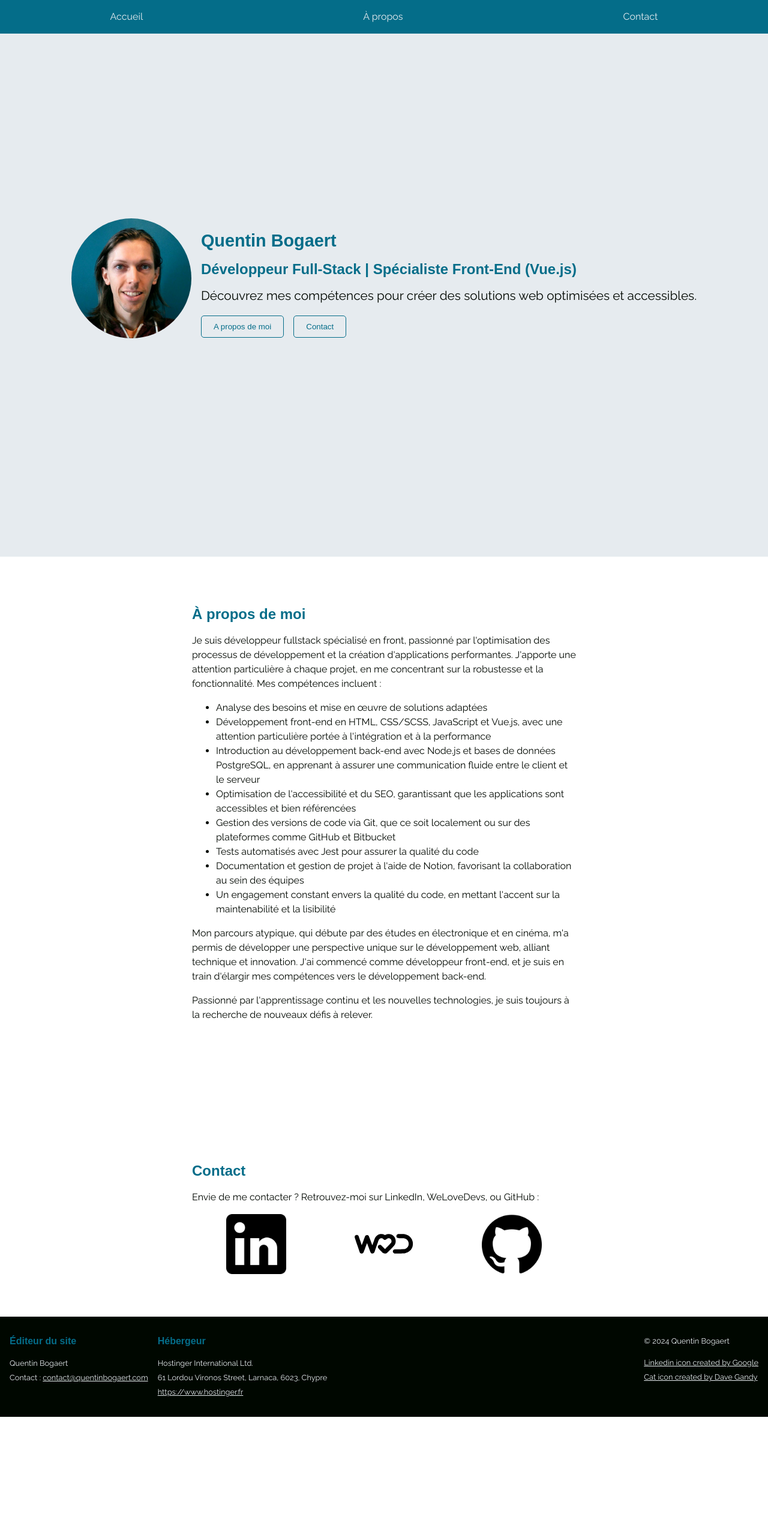
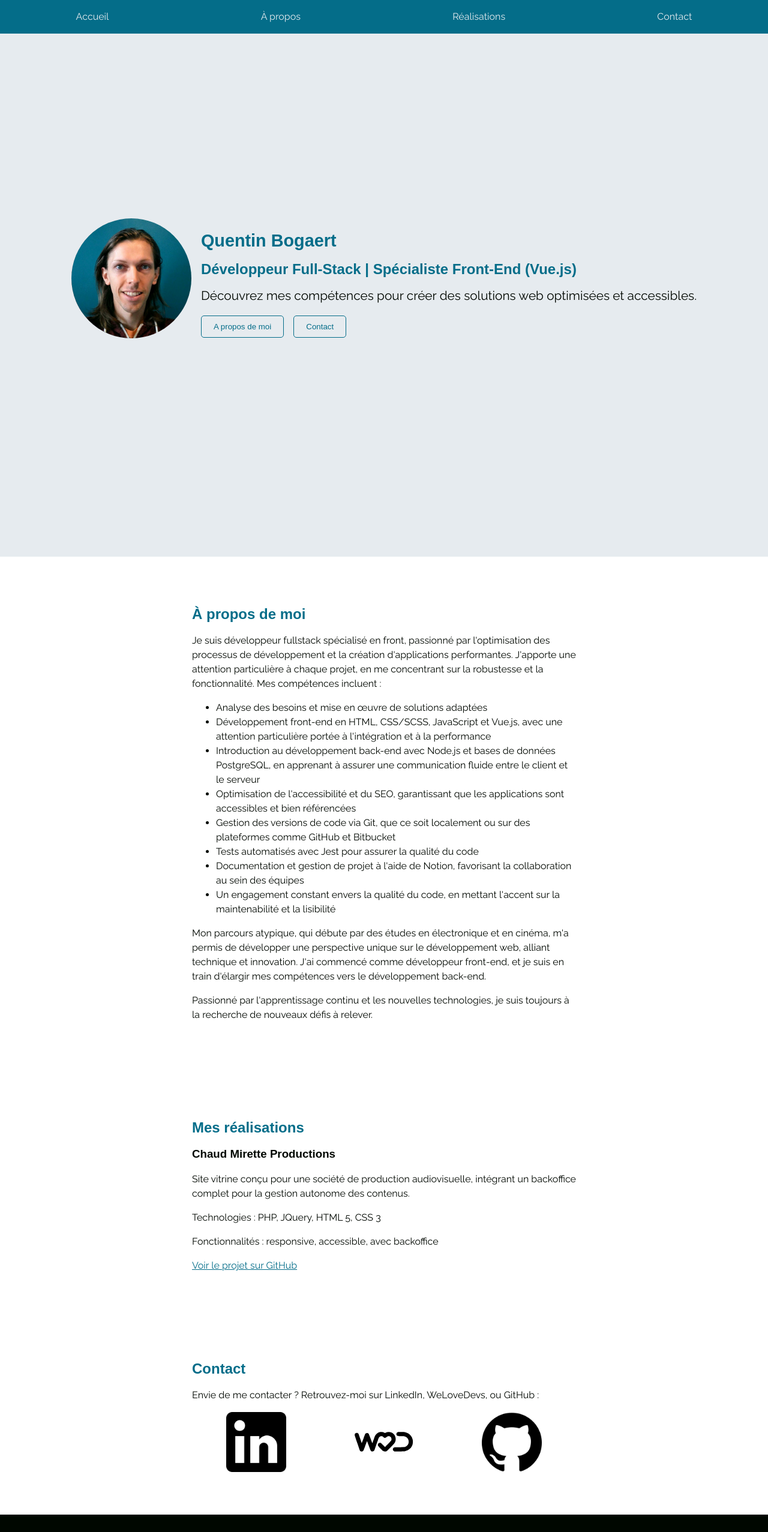
Before and after one commit to Quentin1992/my-personnal-website, a Nuxt app: page / in a window 1280 px wide. Shown: the top 2554 px of the page at 60% size. Before the commit the page ends 2362 px from the top, so only its background shows below. Built offline with nearby package versions, Linux system fonts and the light colour scheme; a web font is replaced by a local one.

Commit message:
add projects section with 1 project

```diff
--- a/assets/scss/global.scss
+++ b/assets/scss/global.scss
@@ -35,11 +35,13 @@ body {
 		font-weight: 500;
 		transition: all 0.3s ease;
 		cursor: pointer;
+		&:hover {
+			background-color: var(--primaryColor);
+			color: #fff;
+			box-shadow: 0px 4px 12px rgba(0, 0, 0, 0.15);
+		}
 	}
-
-	button:hover {
-		background-color: var(--primaryColor);
-		color: #fff;
-		box-shadow: 0px 4px 12px rgba(0, 0, 0, 0.15);
+	a {
+		color: var(--primaryColor);
 	}
 }
--- a/components/Header.vue
+++ b/components/Header.vue
@@ -10,6 +10,13 @@
 				<li>
 					<a href="#about" @click.prevent="scrollToSection('about')"
 						>À propos</a
+					>
+				</li>
+				<li>
+					<a
+						href="#projects"
+						@click.prevent="scrollToSection('projects')"
+						>Réalisations</a
 					>
 				</li>
 				<li>
--- a/pages/index.vue
+++ b/pages/index.vue
@@ -77,6 +77,24 @@
 			</p>
 		</section>
 
+		<!-- Section Projets -->
+		<section id="projects" class="projects">
+			<h2>Mes réalisations</h2>
+			<div class="project">
+				<h3>Chaud Mirette Productions</h3>
+				<p>
+					Site vitrine conçu pour une société de production
+					audiovisuelle, intégrant un backoffice complet pour la
+					gestion autonome des contenus.
+				</p>
+				<p>Technologies : PHP, JQuery, HTML 5, CSS 3</p>
+				<p>Fonctionnalités : responsive, accessible, avec backoffice</p>
+				<a href="https://github.com/Quentin1992/cmprod" target="_blank"
+					>Voir le projet sur GitHub</a
+				>
+			</div>
+		</section>
+
 		<!-- Section Contact -->
 		<section id="contact" class="contact">
 			<h2>Contact</h2>
@@ -115,18 +133,19 @@ export default {
 /* Styles de base */
 .hero,
 .about,
+.projects,
 .contact {
 	padding: 4rem 2rem;
 }
 .about,
+.projects,
 .contact {
 	@media (min-width: 900px) {
 		width: 50%;
 		margin: auto;
 	}
 }
-.hero,
-.about {
+.hero {
 	min-height: 100vh;
 }
 .hero {
```
